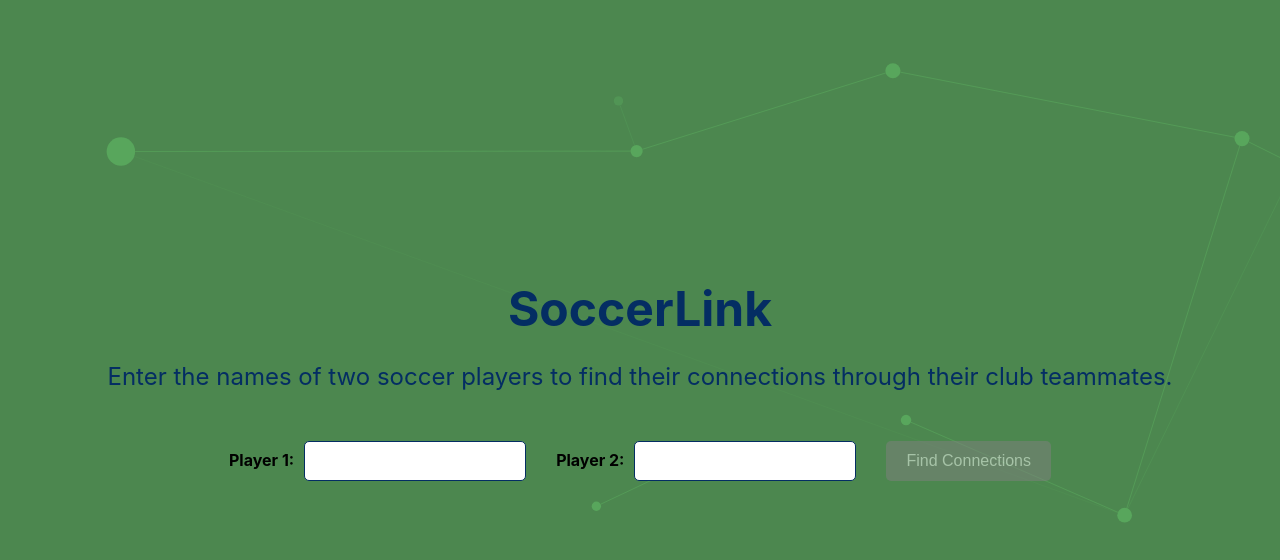
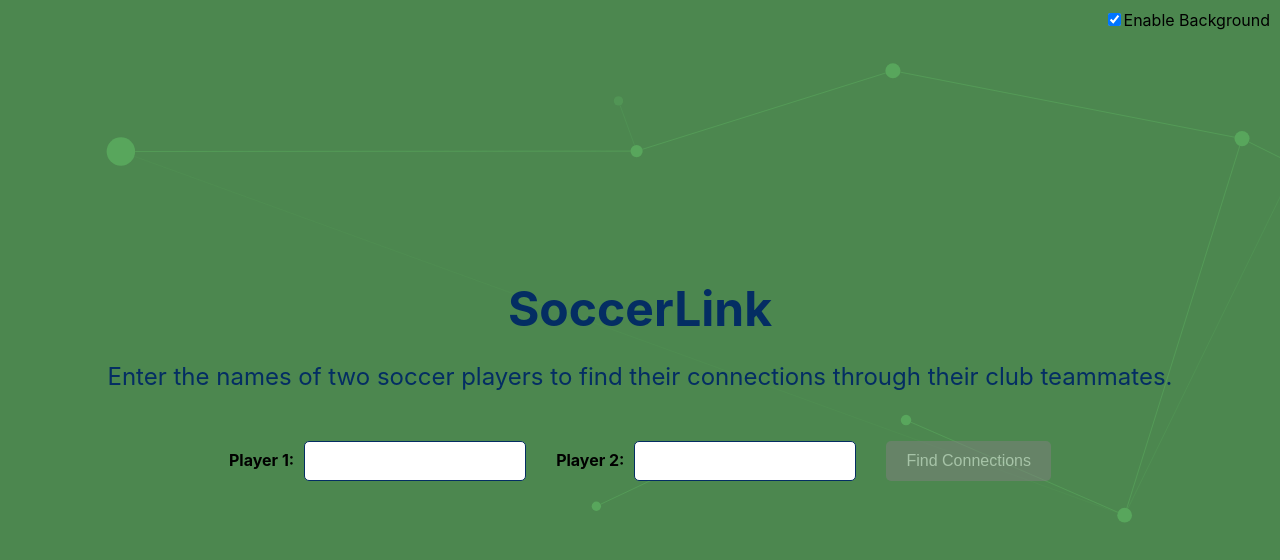
Before and after one commit to manavbh2011/soccerlink, a React (Create React App) app in the folder frontend/: page / in a window 1280 px wide. Shown: the top 560 px of the page. Built offline with nearby package versions, Linux system fonts and the light colour scheme.

Commit message:
added checkbox to enable graph background

```diff
--- a/frontend/src/App.css
+++ b/frontend/src/App.css
@@ -1,5 +1,5 @@
 body {
-    background-color: #58a65c; /* Light green background */
+    background-color: #4c874f; /* Light green background */
     margin: 0;                /* Remove default browser margins */
     padding: 0;
     display: flex;
--- a/frontend/src/App.js
+++ b/frontend/src/App.js
@@ -10,6 +10,7 @@ function App() {
   const [error, setError] = useState(null)
   const [suggestions1, setSuggestions1] = useState([]);
   const [suggestions2, setSuggestions2] = useState([]);
+  const [showBackground, setShowBackground] = useState(true);
 
   const fetchSuggestions = async (input, setSuggestions) => {
     if (input.trim() === "") {
@@ -20,7 +21,6 @@ function App() {
       const response = await axios.post("http://127.0.0.1:3001/api/suggest-players", {
         query: input
       });
-      console.log("Suggestions", response);
       setSuggestions(response.data);
     } catch (err) {
       console.error("Error fetching suggestions:", err);
@@ -75,9 +75,24 @@ function App() {
     setSuggestions([]);
   };
 
+  const toggleBackground = () => {
+    setShowBackground(!showBackground);
+  };
   return (
     <div className="App">
-      <GraphBackground />
+      <div>
+      <div style={{ position: "absolute", top: 10, right: 10 }}>
+        <label>
+          <input
+            type="checkbox"
+            checked={showBackground}
+            onChange={toggleBackground}
+          />
+          Enable Background
+        </label>
+      </div>
+      {showBackground && <GraphBackground />}
+    </div>
       <header><h1 className="title" aria-label="Title: SoccerLink">SoccerLink</h1></header>
       <p className="subheading" aria-label="Subheading: how to use SoccerLink">
       Enter the names of two soccer players to find their connections through their club teammates.</p>
--- a/frontend/src/GraphBackground.js
+++ b/frontend/src/GraphBackground.js
@@ -7,7 +7,7 @@
  */
 import React, { useEffect, useRef } from "react";
 
-function GraphBackground() {
+function GraphBackground({ showBackground }) {
     const svgRef = useRef(null);
 
     useEffect(() => {
```
Also changed, not shown: 1 other file (tests, documents, lock files or other folders).
